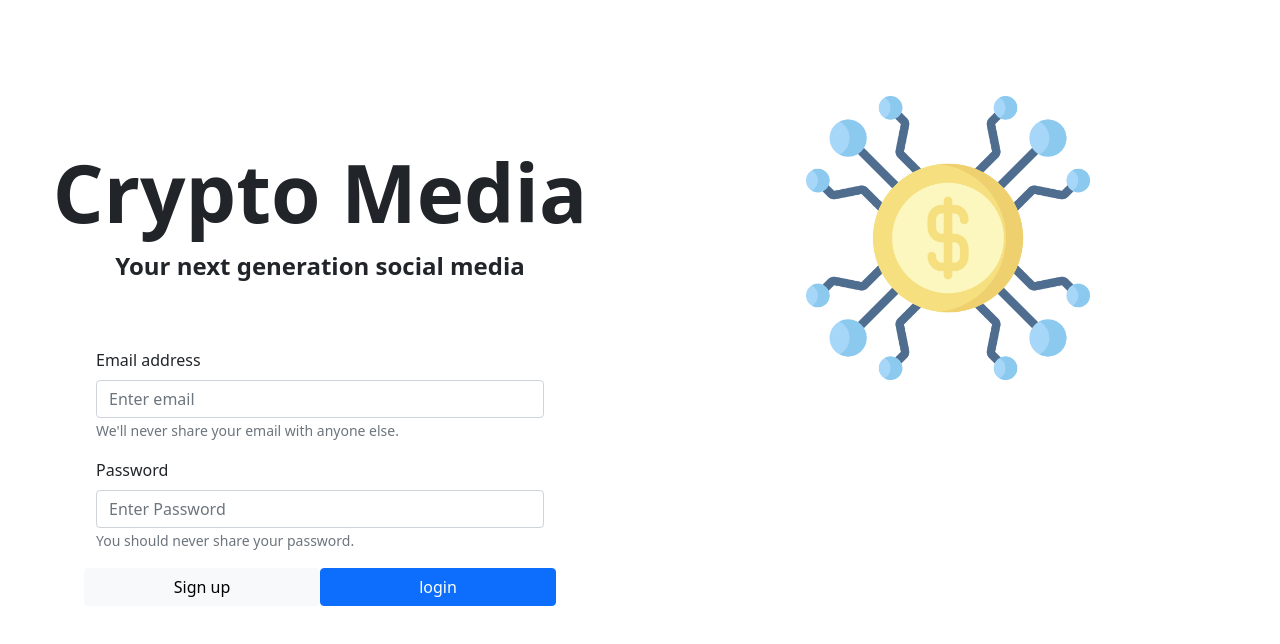
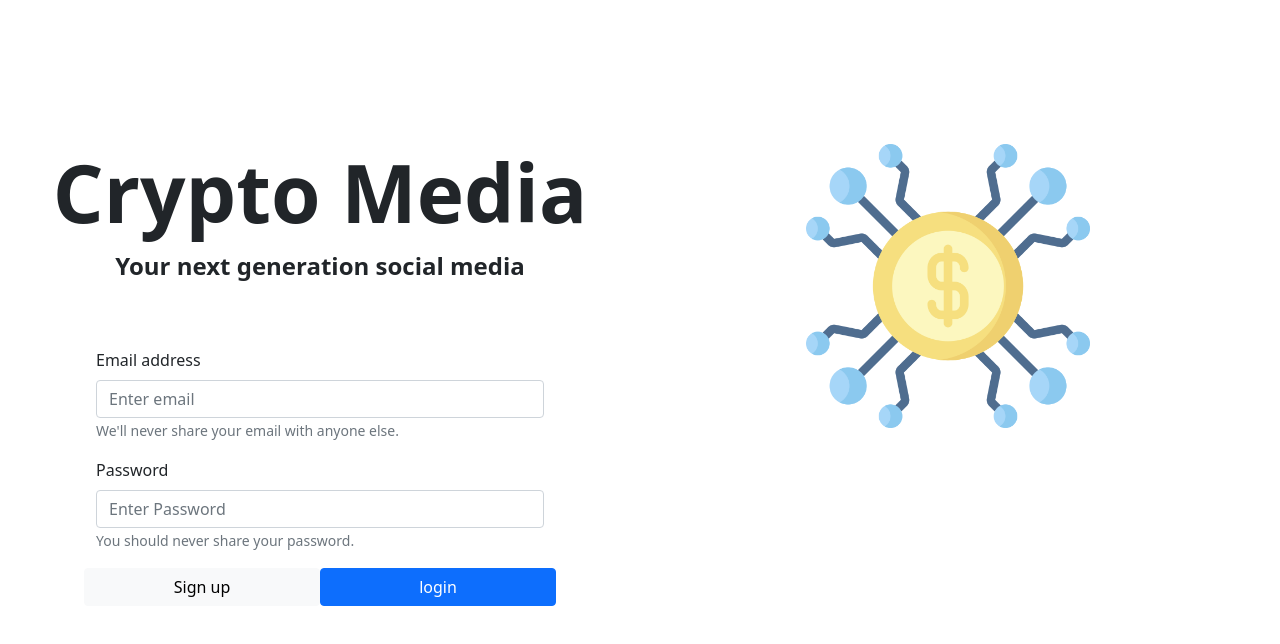
Before and after one commit to medinzz/medinzz.github.io, a React (Create React App) app: page /#/login in a window 1280 px wide. Shown: the top 644 px of the page. Built offline with nearby package versions, Linux system fonts and the light colour scheme.

Commit message:
adjust hero image margin

```diff
--- a/src/pages/Login.tsx
+++ b/src/pages/Login.tsx
@@ -94,7 +94,7 @@
                 </div>
               </div>
             </Form>
-            <div className="col-lg-6">
+            <div className="col-lg-6 mt-5">
               <div className="py-5 row w-100">
                 <img className="mx-auto w-50" src={currency} alt="currency.png" />
               </div>
```
